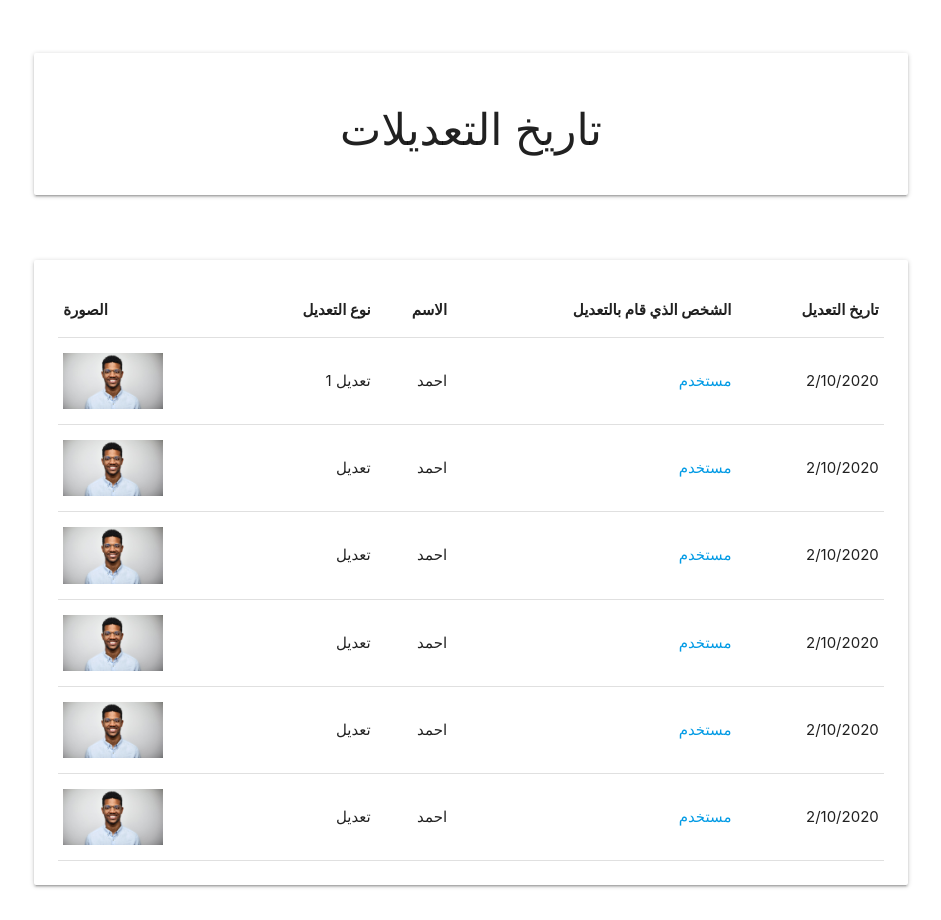
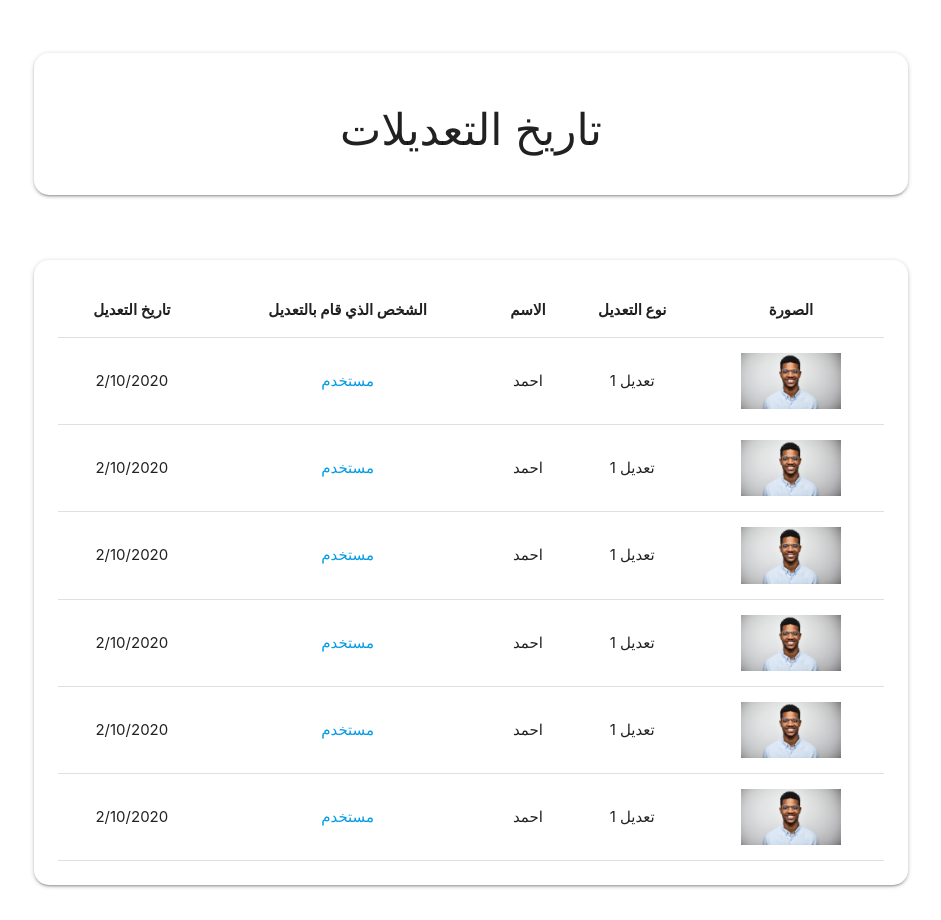
Before and after one commit to ahmedtolan2019/materializecssTry, a plain HTML site: page index.html in a window 1280 px wide. Shown: the part 623-1543 px from the top of the page, without its empty margins (169-1110 px from the left). Drawn offline with nearby package versions, Linux system fonts and the light colour scheme.

Commit message:
last try

```diff
--- a/index.html
+++ b/index.html
@@ -19,7 +19,7 @@
     <div class="container row">
 
         <section class="top col s12 ">
-            <div class="card">
+            <div class="card round-corner">
 
                 <div class="row card-content">
 
@@ -83,7 +83,7 @@
 
         </section>
         <section class="medium col s12">
-            <div class="card">
+            <div class="card round-corner">
                 <div class="card-content">
                     <h3 class="center-align">تاريخ التعديلات</h3>
                 </div>
@@ -91,63 +91,65 @@
         </section>
 
         <section class="bottom col s12">
-            <div class="card">
+            <div class="card round-corner">
                 <div class="card-content">
                     <table class="responsive-table">
                         <thead>
                             <tr>
-                                <th class="left">الصورة</th>
+                                <th>تاريخ التعديل</th>
+                                <th>الشخص الذي قام بالتعديل</th>
+                                <th>الاسم</th>
                                 <th>نوع التعديل</th>
+                                <th class=" ">الصورة</th>
 
-                                <th>الاسم</th>
-                                <th>الشخص الذي قام بالتعديل</th>
-                                <th>تاريخ التعديل</th>
                             </tr>
                         </thead>
 
                         <tbody>
                             <tr>
-                                <th class="left"><img class="materialboxed table-img" src="./images/sample.jpg" alt=""></th>
+                                <td>2/10/2020</td>
+                                <td><a href="#">مستخدم</a></td>
+                                <td>احمد</td>
                                 <td>تعديل 1</td>
-                                <td>احمد</td>
-                                <td><a href="#">مستخدم</a></td>
-                                <td>2/10/2020</td>
+                                <td class=" "><img class="materialboxed table-img" src="./images/sample.jpg" alt=""></th>
                             </tr>
                             <tr>
-                                <th class="left"><img class="materialboxed table-img" src="./images/sample.jpg" alt=""></th>
-                                <td>تعديل </td>
+                                <td>2/10/2020</td>
+                                <td><a href="#">مستخدم</a></td>
                                 <td>احمد</td>
-                                <td><a href="#">مستخدم</a></td>
-                                <td>2/10/2020</td>
+                                <td>تعديل 1</td>
+                                <td class=" "><img class="materialboxed table-img" src="./images/sample.jpg" alt=""></th>
                             </tr>
                             <tr>
-                                <th class="left"><img class="materialboxed table-img" src="./images/sample.jpg" alt=""></th>
-                                <td>تعديل </td>
+                                <td>2/10/2020</td>
+                                <td><a href="#">مستخدم</a></td>
                                 <td>احمد</td>
-                                <td><a href="#">مستخدم</a></td>
-                                <td>2/10/2020</td>
+                                <td>تعديل 1</td>
+                                <td class=" "><img class="materialboxed table-img" src="./images/sample.jpg" alt=""></th>
                             </tr>
                             <tr>
-                                <th class="left"><img class="materialboxed table-img" src="./images/sample.jpg" alt=""></th>
-                                <td>تعديل </td>
+                                <td>2/10/2020</td>
+                                <td><a href="#">مستخدم</a></td>
                                 <td>احمد</td>
-                                <td><a href="#">مستخدم</a></td>
-                                <td>2/10/2020</td>
+                                <td>تعديل 1</td>
+                                <td class=" "><img class="materialboxed table-img" src="./images/sample.jpg" alt=""></th>
                             </tr>
                             <tr>
-                                <th class="left"><img class="materialboxed table-img" src="./images/sample.jpg" alt=""></th>
-                                <td>تعديل </td>
+                                <td>2/10/2020</td>
+                                <td><a href="#">مستخدم</a></td>
                                 <td>احمد</td>
-                                <td><a href="#">مستخدم</a></td>
-                                <td>2/10/2020</td>
+                                <td>تعديل 1</td>
+                                <td class=" "><img class="materialboxed table-img" src="./images/sample.jpg" alt=""></th>
                             </tr>
                             <tr>
-                                <th class="left"><img class="materialboxed table-img" src="./images/sample.jpg" alt=""></th>
-                                <td>تعديل </td>
+                                <td>2/10/2020</td>
+                                <td><a href="#">مستخدم</a></td>
                                 <td>احمد</td>
-                                <td><a href="#">مستخدم</a></td>
-                                <td>2/10/2020</td>
+                                <td>تعديل 1</td>
+                                <td class=" "><img class="materialboxed table-img" src="./images/sample.jpg" alt=""></th>
                             </tr>
+
+
 
                         </tbody>
                     </table>
--- a/style.css
+++ b/style.css
@@ -21,10 +21,20 @@
 
 }
 
+
 th,
 td {
-    text-align: right;
+    text-align: center;
+
 }
+td:last-child{
+    display: flex;
+    justify-content: center;
+    align-items: center;
+
+
+}
+
 
 .medium {
     margin-top: 30px;
@@ -38,5 +48,5 @@ td {
     border: 2px solid red;
 }
 .round-corner{
-    border-radius: 50px !important;
+    border-radius: 15px !important;
 }
```
